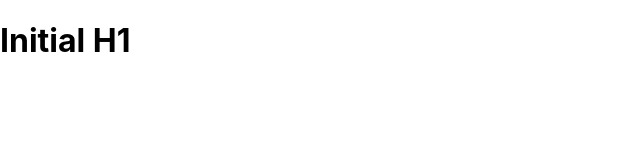
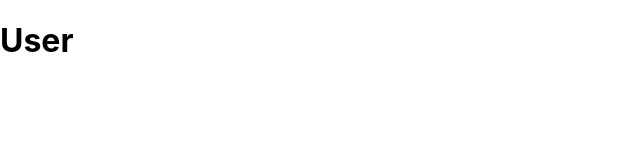
Before and after one commit to SamuelDAlencar/desafio_atlas, a React (Create React App) app: page /user in a window 1280 px wide. Shown: the top 160 px of the page, without its empty margins (0-640 px from the left). Built offline with nearby package versions, Linux system fonts and the light colour scheme.

Commit message:
feat: adiciona rotas e arquivos base

```diff
--- a/public/index.html
+++ b/public/index.html
@@ -9,7 +9,6 @@
       name="description"
       content="Web site created using create-react-app"
     />
-    <link rel="apple-touch-icon" href="%PUBLIC_URL%/logo192.png" />
     <!--
       manifest.json provides metadata used when your web app is installed on a
       user's mobile device or desktop. See https://developers.google.com/web/fundamentals/web-app-manifest/
--- a/src/App.js
+++ b/src/App.js
@@ -1,12 +1,15 @@
+import React from 'react';
+import { Route, Routes } from 'react-router-dom';
+import Home from './pages/Home';
+import User from './pages/User';
 import './App.css';
 
 function App() {
   return (
-    <main>
-      <h1>
-        Initial H1
-      </h1>
-    </main>
+    <Routes>
+      <Route path="/" element={ <Home /> } />
+      <Route path="/user" element={ <User /> } />
+    </Routes>
   );
 }
 
--- a/src/index.js
+++ b/src/index.js
@@ -2,13 +2,13 @@
 import ReactDOM from 'react-dom/client';
 import './index.css';
 import App from './App';
-import { BrowserRouter } from 'react-router-dom';
+import { BrowserRouter as Router } from 'react-router-dom';
 
 const root = ReactDOM.createRoot(document.getElementById('root'));
 root.render(
   <React.StrictMode>
-    <BrowserRouter>
+    <Router>
       <App />
-    </BrowserRouter>
+    </Router>
   </React.StrictMode>
 );
--- /dev/null
+++ b/src/pages/Home/index.js
@@ -0,0 +1,9 @@
+import React from 'react';
+
+export default function Home() {
+  return (
+    <h1>
+      Home
+    </h1>
+  );
+}
--- /dev/null
+++ b/src/pages/User/index.js
@@ -0,0 +1,9 @@
+import React from 'react';
+
+export default function User() {
+  return (
+    <h1>
+      User
+    </h1>
+  );
+}
```
Also changed, not shown: public/manifest.json, src/pages/Home/Home.css (deleted), src/pages/Home/Home.js (deleted), src/pages/Home/index.css (added), src/pages/User/User.css (deleted), src/pages/User/User.js (deleted), src/pages/User/index.css (added).
